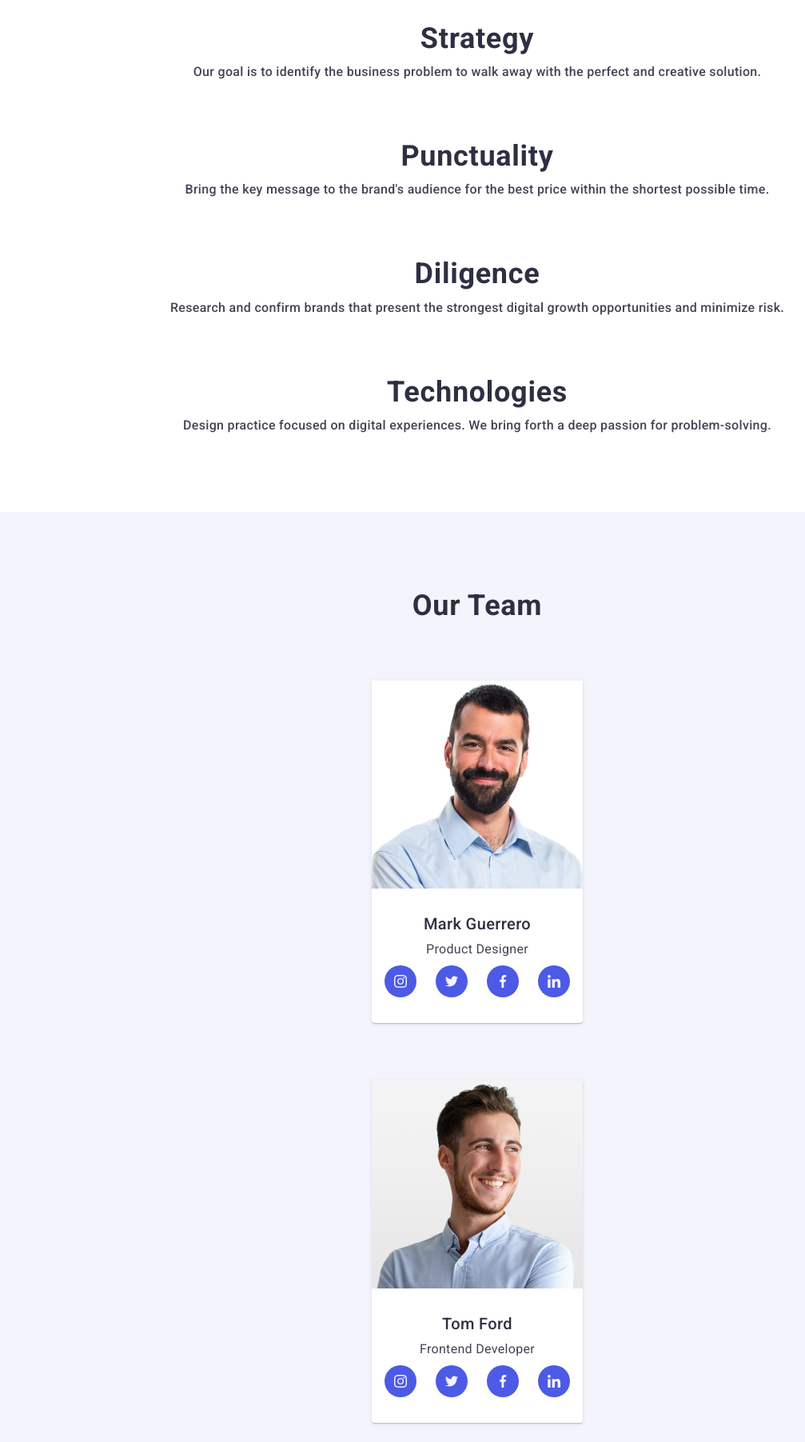
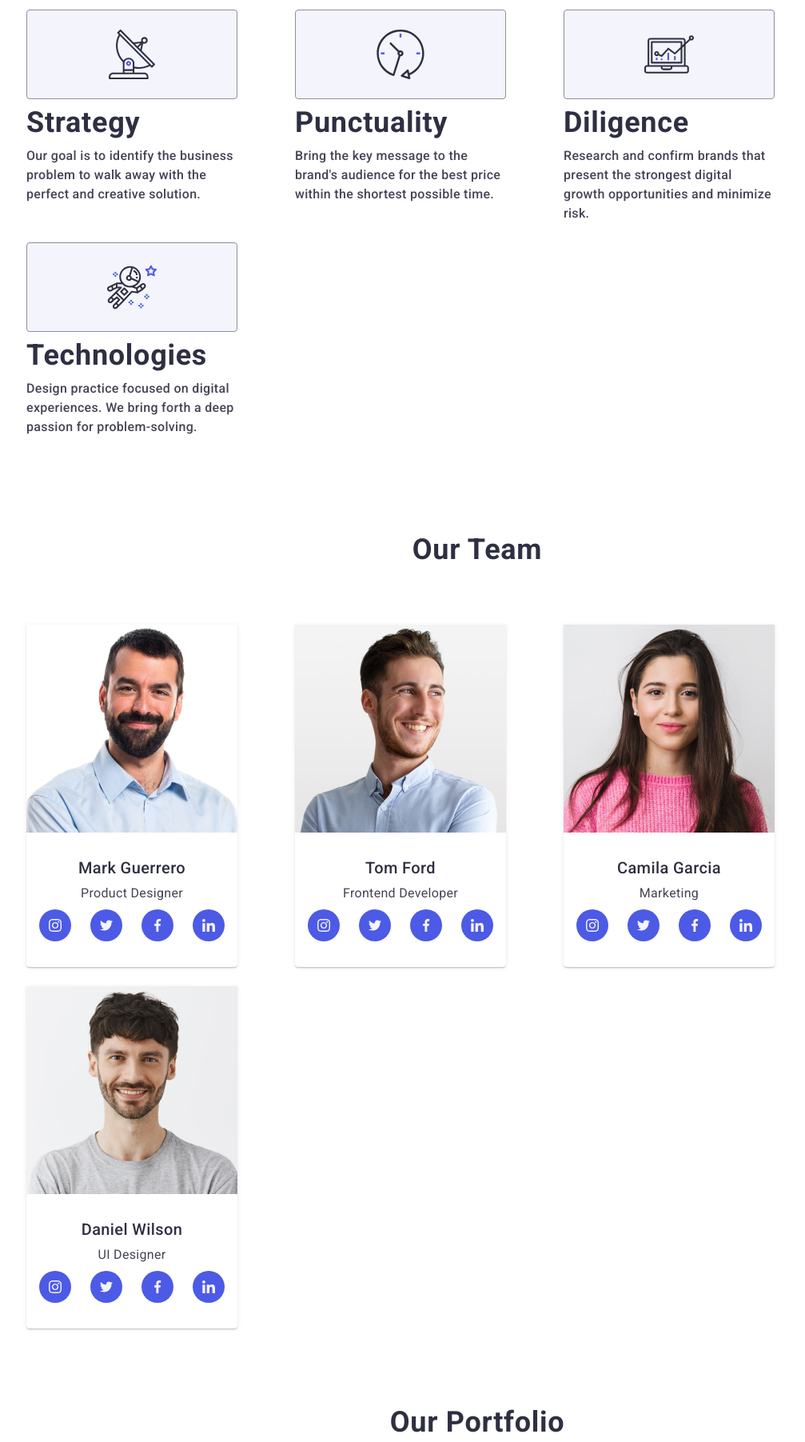
Before and after one commit to eliza-musianovych/goit-markup-hw-06, a plain HTML site: page index.html in a window 1280 px wide. Shown: the part 980-2783 px from the top of the page at 80% size, without its empty margins (43-1050 px from the left). Drawn offline with nearby package versions, Linux system fonts and the light colour scheme.

Commit message:
add styles

```diff
--- a/css/styles.css
+++ b/css/styles.css
@@ -81,20 +81,20 @@ button {
 }
 
 .container {
-    max-width: 320px;
+    width: 320px;
     padding: 0 16px;
     margin: 0 auto;
 }
 
 @media screen and (min-width: 768px) {
     .container {
-        max-width: 768px;
+        width: 768px;
     }
 }
 
 @media screen and (min-width: 1158px) {
     .container {
-        max-width: 1158px;
+        width: 1158px;
         padding: 0 15px;
     }
 }
@@ -486,21 +486,26 @@ button {
         margin-bottom: 36px;
         margin-left: 136px;
         margin-right: 136px;
+        line-height: 1.07;
     }
 }
 
 @media screen and (min-width: 1158px) {
     .main-title {
         padding: 188px 0;
+        max-width: 1440px;
     }
 
     .title {
-       margin-bottom: 48px;
+       margin-bottom: 45px;
         margin-left: 472px;
         margin-right: 472px;
     }
+    .container.container-main-title {
+            max-width: 1440px;
+        }
 
-}
+    }
 
 /*main advantages*/
 .advantages {
@@ -513,9 +518,12 @@ button {
 
 .advantages-list-container {
     display: flex;
-    flex-direction: column;
-    align-items: center;
-    gap: 72px;
+    flex-wrap: wrap;
+    column-gap: 72px;
+}
+
+.advantages-list {
+    width: 100%;
 }
 
 .advantages-title {
@@ -526,7 +534,47 @@ button {
 }
 
 .advantages-text {
-    font-weight: 500
+    font-weight: 500;
+}
+
+@media screen and (min-width: 768px) {
+    .advantages-list-container {
+        row-gap: 24px;
+}
+
+    .advantages-list {
+        width: calc((100% - 24px) / 2);
+    }
+
+    .advantages-title {
+        text-align: left;
+    }
+}
+
+@media screen and (min-width: 1158px) {
+    .advantages {
+            padding: 120px 0;
+        }
+    .icon-box {
+        display: flex;
+        align-items: center;
+        justify-content: center;
+        gap: 24px;
+        height: 112px;
+        background-color: #f4f4fd;
+        border-radius: 4px;
+        border: 1px solid #8e8f99;
+        margin-bottom: 8px;
+        padding: 24px 100px;
+        }
+
+        .icon {
+            fill: #FFFFFF;
+        }
+    }
+    .advantages-list {
+        width: calc((100% - 24px * 3) / 4);
+    }
 }
 
 /*main team*/
@@ -543,13 +591,12 @@ button {
 
 .team-list-container {
     display: flex;
-    align-items: center;
-    flex-direction: column;
-    justify-content: flex-start;
-    gap: 72px;
+    flex-wrap: wrap;
+    column-gap: 72px;
 }
 
 .team-list {
+    width: 100%;
     background-color: #FFFFFF;
     border-radius: 0px 0px 4px 4px;
     box-shadow: 0 2px 1px 0 rgba(46, 47, 66, 0.08), 0 1px 1px 0 rgba(46, 47, 66, 0.16), 0 1px 6px 0 rgba(46, 47, 66, 0.08);
@@ -605,7 +652,22 @@ button {
     fill: #f4f4fd;
 }
 
+@media screen and (min-width: 768px) {
+    .team-list-container {
+       row-gap: 24px;
+    }
 
+    .team-list {
+        width: calc((100% - 24px) / 2);
+    }
+}
+
+@media screen and (min-width: 1158px) {
+    .team-list {
+        width: calc((100% - 24px *3) / 4);
+    }
+
+}
 
 /*main portfolio*/
 .portfolio {
```
Also changed, not shown: css/styles-old.css (+0 -13 lines).
